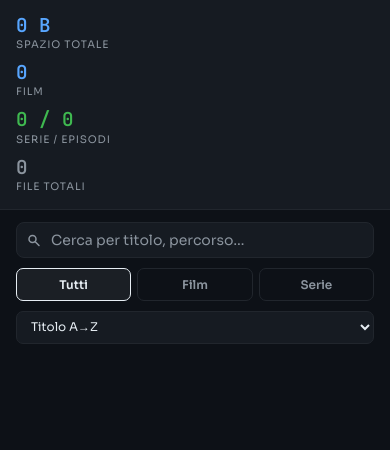
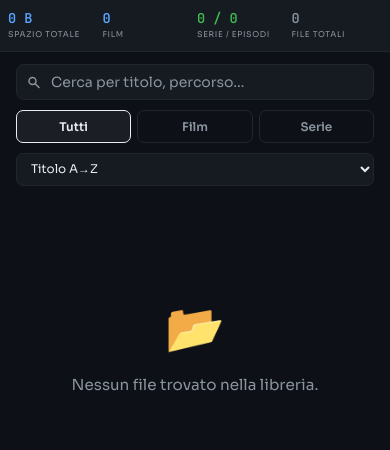
Before and after one commit to S1mone01/Nuvio-remote-files-ha-addon, a FastAPI app: page /files in a window 390 px wide. Shown: the part 93-543 px from the top of the page. Run offline with FastAPI, Linux system fonts and the light colour scheme; data that the repository does not hold is empty.

Commit message:
Fix mobile statistics layout to be on a single row. Bump version to 1.1.3.

```diff
--- a/nuvio-remote-files/app/api/templates/files.html
+++ b/nuvio-remote-files/app/api/templates/files.html
@@ -515,10 +515,10 @@
             }
             .status-indicator { margin-left: auto; font-size: 0.65rem; }
 
-            .stat-bar { padding: 16px; gap: 12px; }
-            .stat { min-width: calc(50% - 12px); }
-            .stat-value { font-size: 1.2rem; }
-            .stat-label { font-size: 0.65rem; }
+            .stat-bar { padding: 16px; gap: 8px; display: flex; flex-wrap: nowrap; justify-content: space-between; align-items: flex-start; }
+            .stat { min-width: 0; flex: 1; }
+            .stat-value { font-size: 0.95rem; white-space: nowrap; }
+            .stat-label { font-size: 0.55rem; white-space: nowrap; }
             .stat-sep { display: none; }
 
             .toolbar { padding: 12px 16px; gap: 10px; }
@@ -547,8 +547,9 @@
         }
 
         @media (max-width: 480px) {
-            .stat { min-width: 100%; }
-            .stat-bar { flex-direction: column; align-items: flex-start; }
+            .stat-bar { padding: 12px 8px; gap: 4px; }
+            .stat-value { font-size: 0.85rem; }
+            .stat-label { font-size: 0.5rem; }
 
             /* Hide less important columns on very small screens to avoid horizontal scroll */
             th[data-col="type"], td:first-child:not(.indent) { display: none; }
--- a/nuvio-remote-files/config.yaml
+++ b/nuvio-remote-files/config.yaml
@@ -1,6 +1,6 @@
 name: "Nuvio Remote Files"
 slug: "nuvio_remote_files"
-version: "1.1.2"
+version: "1.1.3"
 description: "Server Stremio locale per HAOS: indicizza e serve i tuoi film e serie da dischi USB."
 url: "https://github.com/S1mone01/Nuvio-remote-files-ha-addon"
 arch:
```
